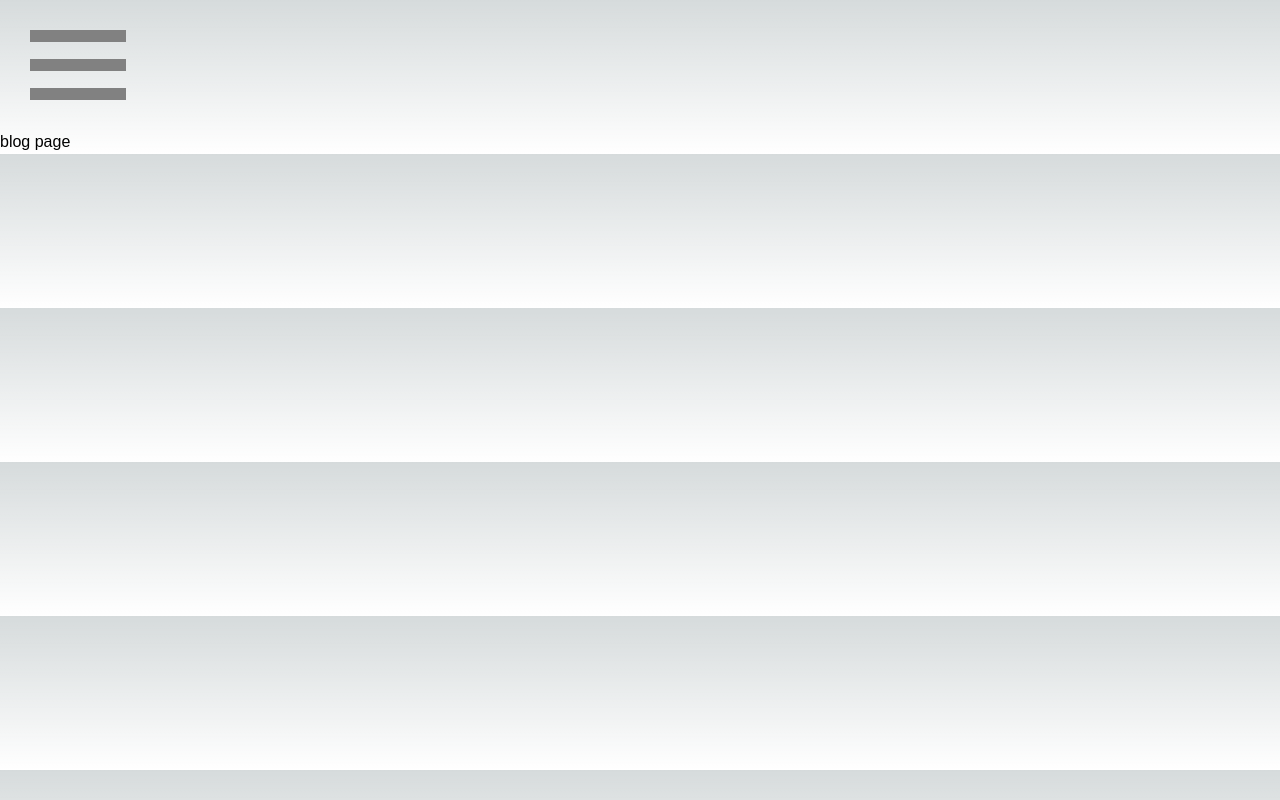
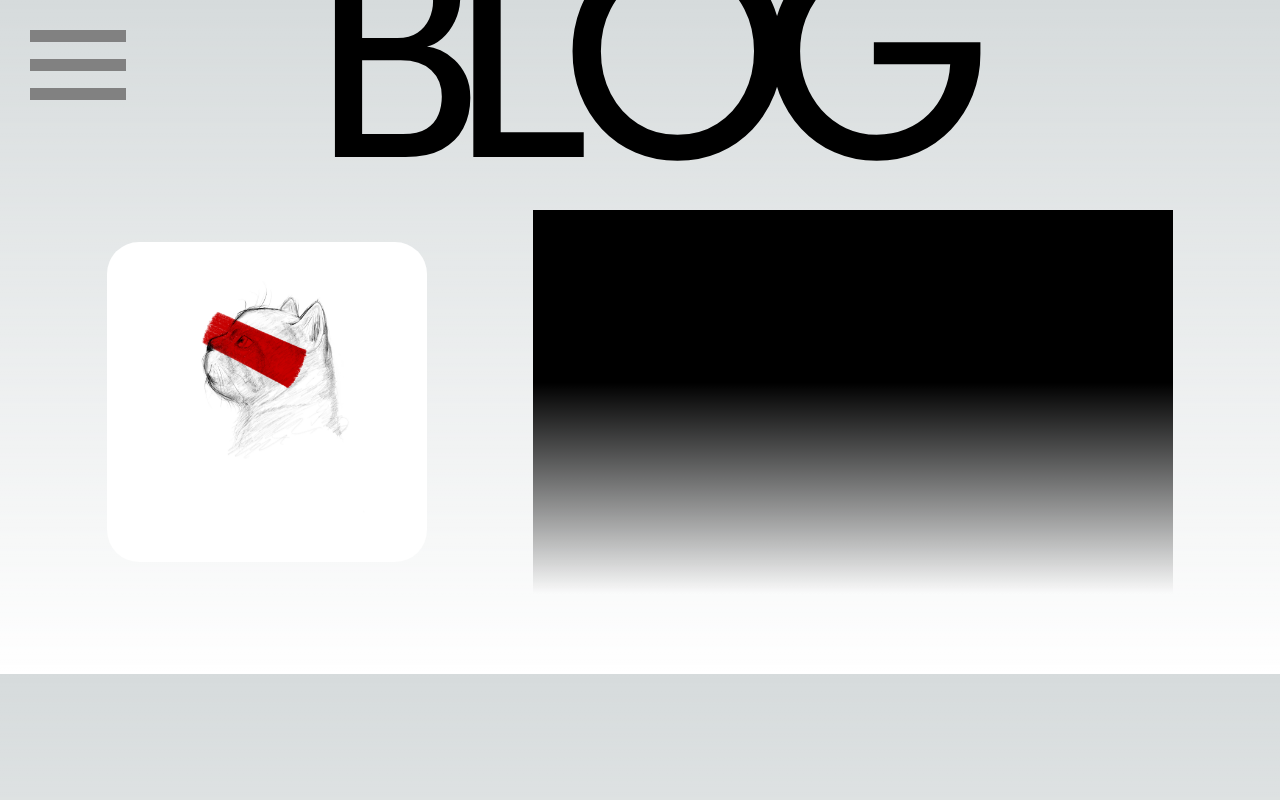
Before and after one commit to warabi0141/warabi0141.github.io, a Next.js app: page /blog in a window 1280 px wide. Built offline with nearby package versions, Linux system fonts and the light colour scheme; a web font is replaced by a local one.

Commit message:
add blog&gallery page

```diff
--- /dev/null
+++ b/app/blog/blog.module.css
@@ -0,0 +1,32 @@
+.title {
+    pointer-events: none;
+    position: absolute;
+    top: 5rem;
+    left: 50vw;
+    transform: translate(-50%, -50%);
+    font-size: 20rem;
+    letter-spacing: -2rem;
+}
+
+.wrapper {
+    display: flex;
+    justify-content: space-evenly;
+    align-items: center;
+    margin: 5rem 0;
+}
+
+.profileimage {
+    width: 25vw;
+    height: 25vw;
+    border-radius: 10%;
+}
+
+.maintext {
+    font-size: 2rem;
+    width: 50vw;
+    height: 30vw;
+    padding: 1rem;
+    overflow: scroll;
+    background: rgb(0,0,0);
+    background: linear-gradient(rgba(0,0,0,1) 0%, rgba(0,0,0,1) 45%, rgba(0,0,0,0) 100%);
+}
--- a/app/blog/page.tsx
+++ b/app/blog/page.tsx
@@ -1,5 +1,18 @@
+import Image from "next/image";
+import blogImage from "./blog.jpg"
+import styles from "./blog.module.css"
+import { leagueSpartan, sawarabiMicho } from "../fonts";
+
+
 const Page = () => {
-    return <h1>blog page</h1>
+    return <>
+        <h1 className={leagueSpartan.className + " " + styles.title}>BLOG</h1>
+        <div className={styles.wrapper}>
+            <Image src={blogImage} alt="profile" width={400} height={400} className={styles.profileimage}/>
+            <article className={styles.maintext + " " + sawarabiMicho.className}>
+                <p>Coming soon...</p>
+            </article>
+        </div>
+    </>
 };
-
 export default Page;
--- /dev/null
+++ b/app/gallery/gallery.module.css
@@ -0,0 +1,32 @@
+.title {
+    pointer-events: none;
+    position: absolute;
+    top: 5rem;
+    left: 50vw;
+    transform: translate(-50%, -50%);
+    font-size: 20rem;
+    letter-spacing: -2rem;
+}
+
+.wrapper {
+    display: flex;
+    justify-content: space-evenly;
+    align-items: center;
+    margin: 5rem 0;
+}
+
+.profileimage {
+    width: 25vw;
+    height: 25vw;
+    border-radius: 10%;
+}
+
+.maintext {
+    font-size: 2rem;
+    width: 50vw;
+    height: 30vw;
+    padding: 1rem;
+    overflow: scroll;
+    background: rgb(0,0,0);
+    background: linear-gradient(rgba(0,0,0,1) 0%, rgba(0,0,0,1) 45%, rgba(0,0,0,0) 100%);
+}
--- a/app/gallery/page.tsx
+++ b/app/gallery/page.tsx
@@ -1,5 +1,18 @@
+import Image from "next/image";
+import galleryImage from "./gallery.jpg"
+import styles from "./gallery.module.css"
+import { leagueSpartan, sawarabiMicho } from "../fonts";
+
+
 const Page = () => {
-    return <h1>gallery page</h1>
+    return <>
+        <h1 className={leagueSpartan.className + " " + styles.title}>GALLERY</h1>
+        <div className={styles.wrapper}>
+            <Image src={galleryImage} alt="profile" width={400} height={400} className={styles.profileimage}/>
+            <article className={styles.maintext + " " + sawarabiMicho.className}>
+                <p>Coming soon...</p>
+            </article>
+        </div>
+    </>
 };
-
 export default Page;
```
Also changed, not shown: app/blog/blog.jpg (added), 1 other file (tests, documents, lock files or other folders).
